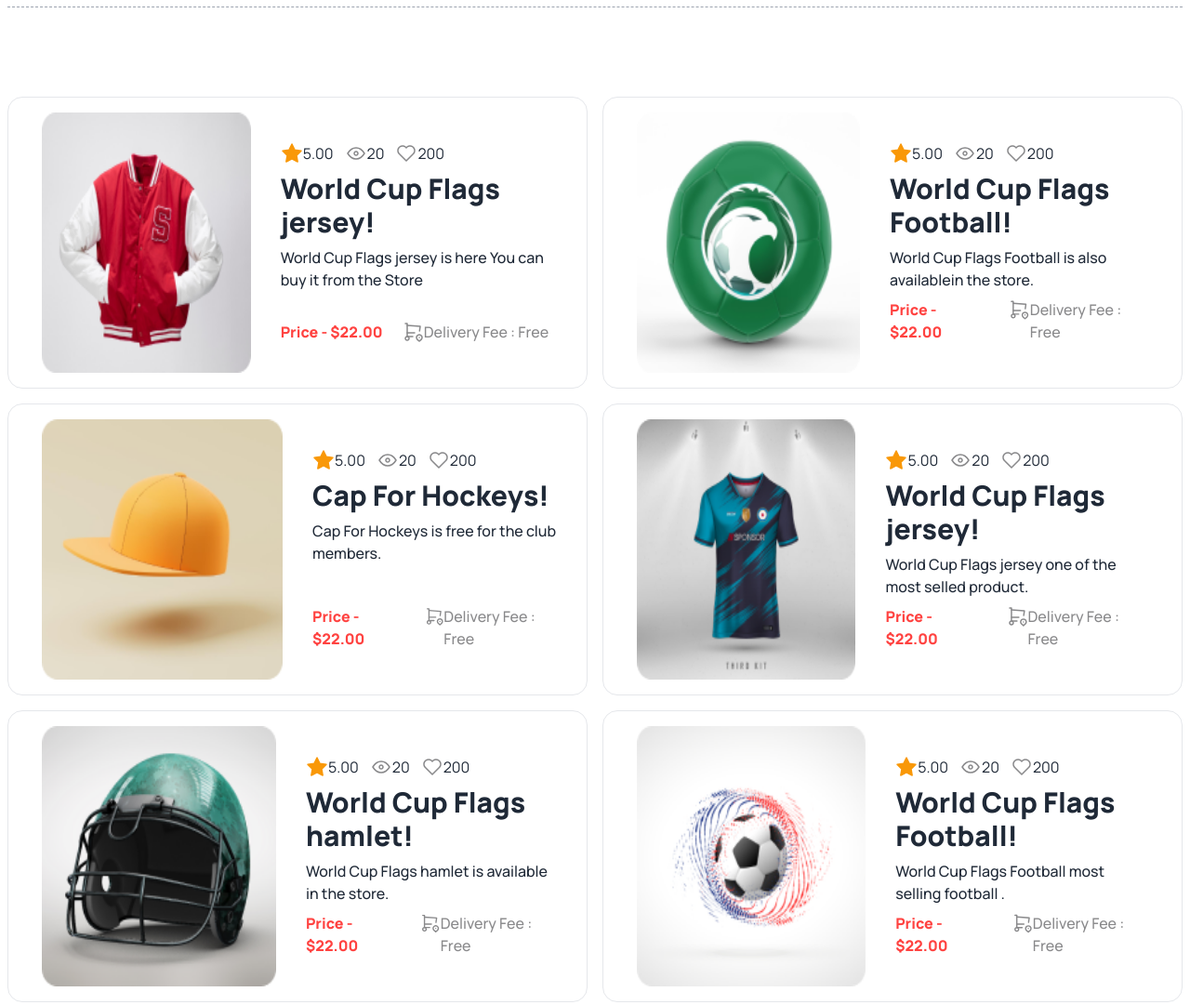
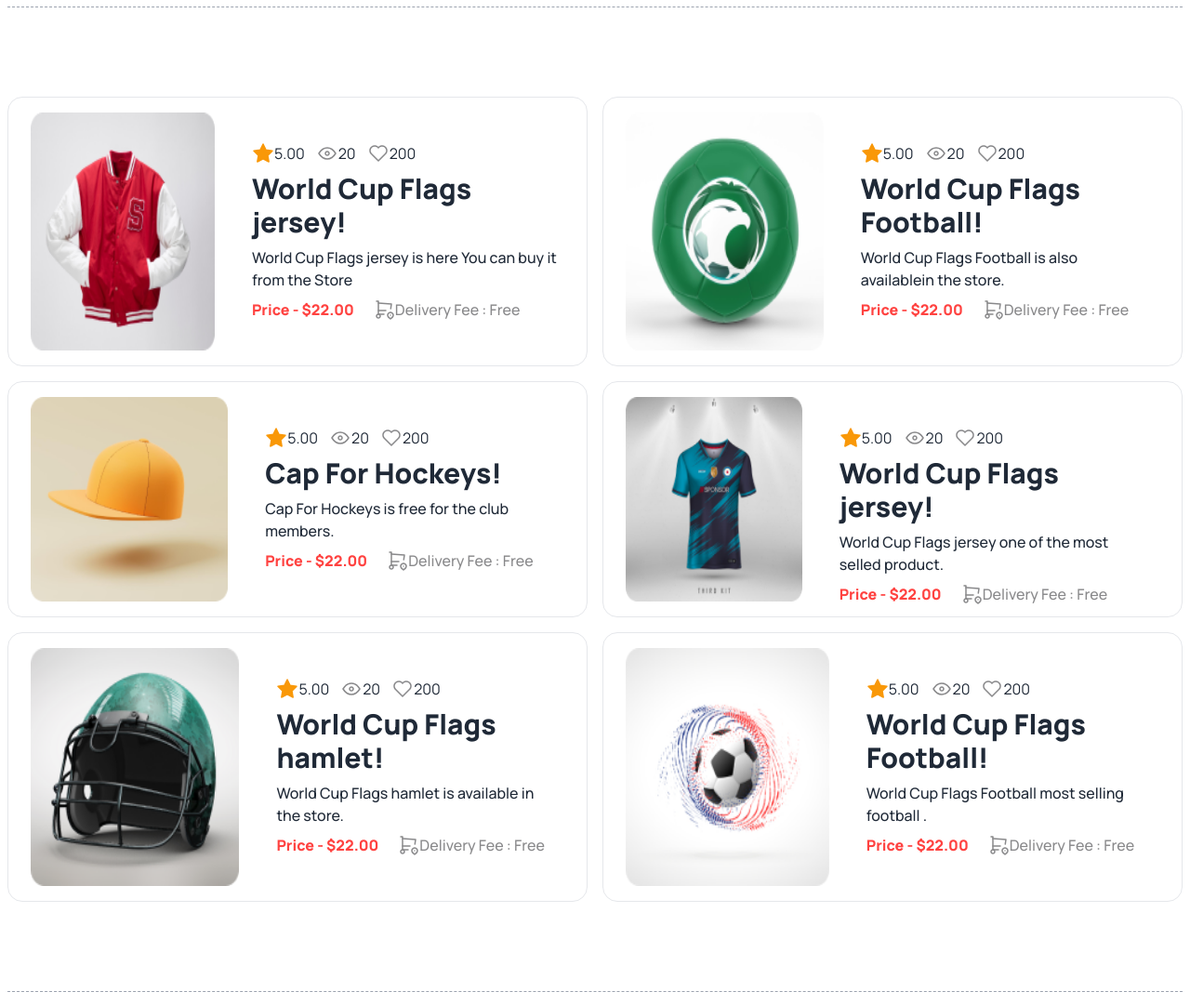
Before and after one commit to ArfanAnupom1/Hockeys, a plain HTML site: page index.html in a window 1280 px wide. Shown: the part 2820-3901 px from the top of the page at 93% size. Drawn offline with nearby package versions, Linux system fonts and the light colour scheme.

Commit message:
final commit

```diff
--- a/index.html
+++ b/index.html
@@ -265,7 +265,7 @@
             <!-- card1  -->
             <div class="flex rounded-2xl flex-col md:flex-row  bg-base-100 border border-gray-200 pl-6 pt-4 pb-4">
                 <div>
-                    <img class="w-[350px] h-[250px] pl-3  md:h-full " src="Images/5.png " alt="Movie" />
+                    <img class="w-full h-[250px]  pr-2 md:h-full " src="Images/5.png " alt="Movie" />
 
                 </div>
                 <div class="card-body">
@@ -374,7 +374,7 @@
             </div>
             <div class="flex rounded-2xl flex-col md:flex-row  bg-base-100 border border-gray-200 pl-6 pt-4 pb-4">
                 <div>
-                    <img class="w-[350px] h-[250px] pl-3  md:h-full " src="Images/6.png " alt="Movie" />
+                    <img class="w-full h-[250px]  pr-2 md:h-full  " src="Images/6.png " alt="Movie" />
 
                 </div>
                 <div class="card-body">
@@ -483,7 +483,7 @@
             </div>
             <div class="flex rounded-2xl flex-col md:flex-row  bg-base-100 border border-gray-200 pl-6 pt-4 pb-4">
                 <div>
-                    <img class="w-[350px] h-[250px] pl-3  md:h-full " src="Images/7.png " alt="Movie" />
+                    <img class="w-full h-[250px]  pr-2 md:h-full  " src="Images/7.png " alt="Movie" />
 
                 </div>
                 <div class="card-body">
@@ -592,7 +592,7 @@
             </div>
             <div class="flex rounded-2xl flex-col md:flex-row  bg-base-100 border border-gray-200 pl-6 pt-4 pb-4">
                 <div>
-                    <img class="w-[350px] h-[250px] pl-3  md:h-full " src="Images/8.png " alt="Movie" />
+                    <img class="w-full h-[250px]  pr-2 md:h-full  " src="Images/8.png " alt="Movie" />
 
                 </div>
                 <div class="card-body">
@@ -701,7 +701,7 @@
             </div>
             <div class="flex rounded-2xl flex-col md:flex-row  bg-base-100 border border-gray-200 pl-6 pt-4 pb-4">
                 <div>
-                    <img class="w-[350px] h-[250px] pl-3  md:h-full " src="Images/9.png " alt="Movie" />
+                    <img class="w-full h-[250px]  pr-2 md:h-full  " src="Images/9.png " alt="Movie" />
 
                 </div>
                 <div class="card-body">
@@ -810,7 +810,7 @@
             </div>
             <div class="flex rounded-2xl flex-col md:flex-row  bg-base-100 border border-gray-200 pl-6 pt-4 pb-4">
                 <div>
-                    <img class="w-[350px] h-[250px] pl-3  md:h-full " src="Images/10.png " alt="Movie" />
+                    <img class="w-full h-[250px]  pr-2 md:h-full " src="Images/10.png " alt="Movie" />
 
                 </div>
                 <div class="card-body">
```
